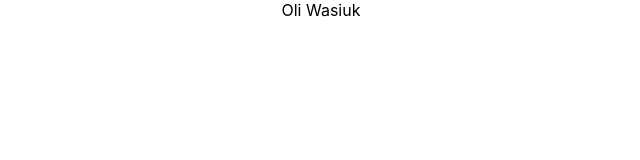
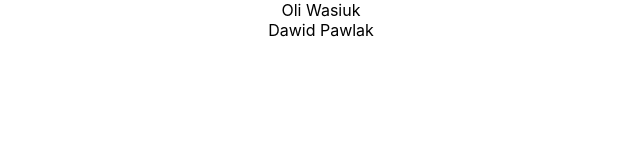
Before and after one commit to rvai00/monocykl_projekt, a React (Create React App) app: page / in a window 1280 px wide. Shown: the top 160 px of the page, without its empty margins (319-959 px from the left). Built offline with nearby package versions, Linux system fonts and the light colour scheme.

Commit message:
Dodanie imienia

```diff
--- a/src/App.js
+++ b/src/App.js
@@ -5,6 +5,7 @@ function App() {
   return (
     <div className="App">
     <div>Oli Wasiuk</div>
+	<div>Dawid Pawlak</div>
     </div>
   );
 }
```
